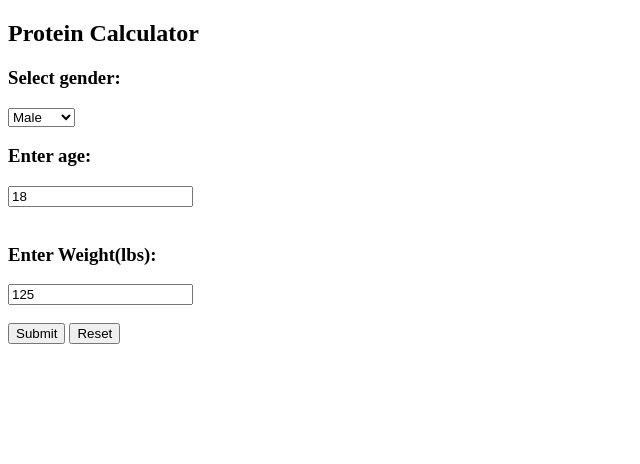
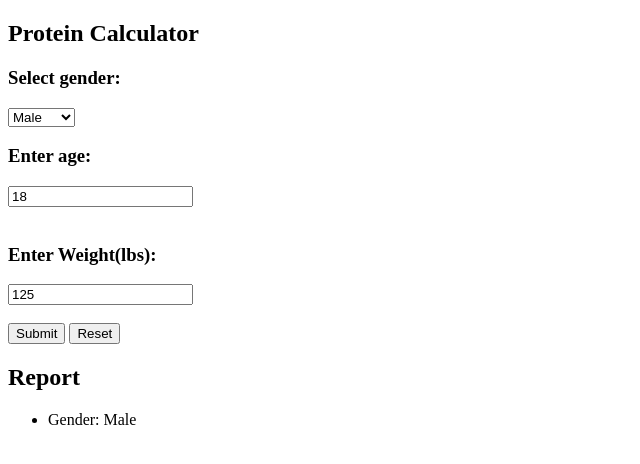
Before and after one commit to MasihAric/Wats3020-Final-Project, a plain HTML site: page index.html in a window 1280 px wide. Shown: the whole page, without its empty margins (0-640 px from the left). Drawn offline with Linux system fonts and the light colour scheme.

Commit message:
Html updated.

```diff
--- a/index.html
+++ b/index.html
@@ -27,6 +27,10 @@
   </div>
   <input type="submit" value="Submit">
   <input type="reset" value="Reset">
+  <h2>Report</h2>
+  <ul><li>Gender: <span id="gender">Male</span></li></ul>
+
   <script src="main.js" defer></script>
+
 </body>
 </html>
```
Also changed, not shown: JS/main.js (+11 -0 lines).
